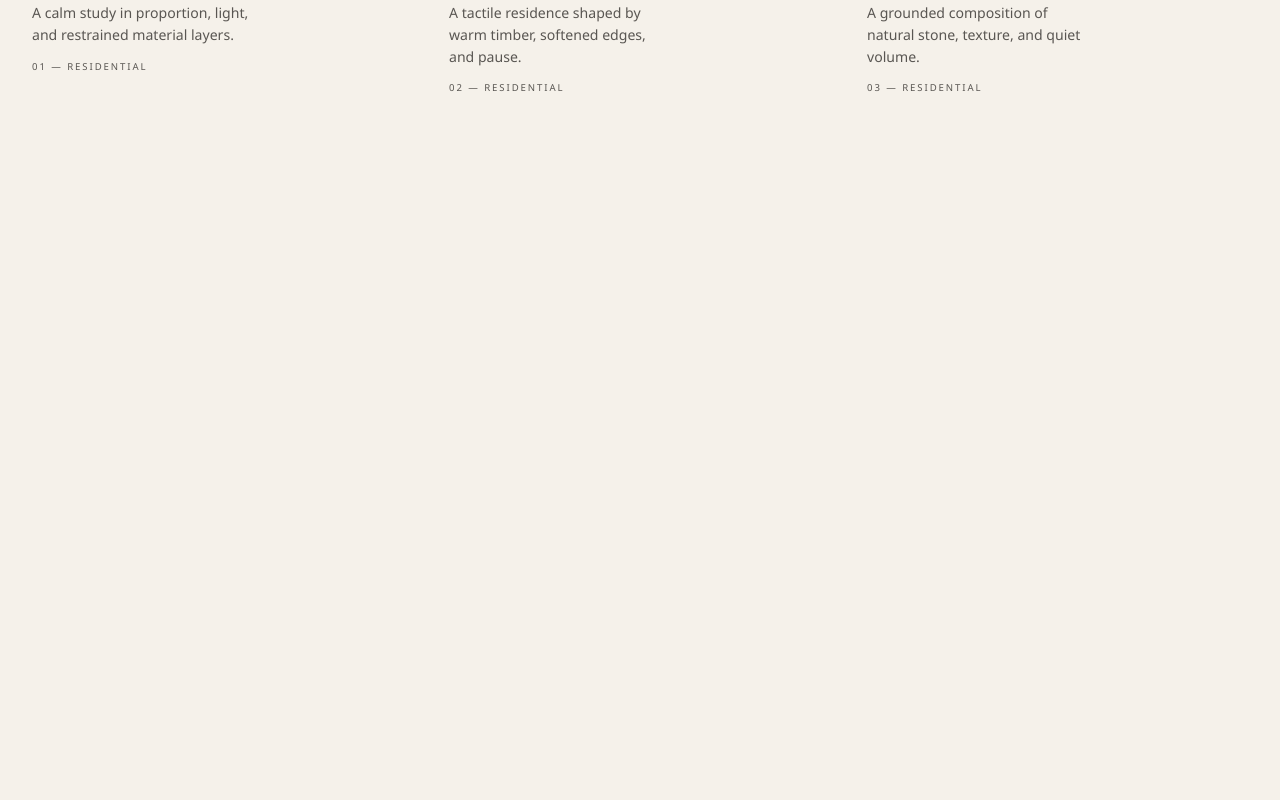
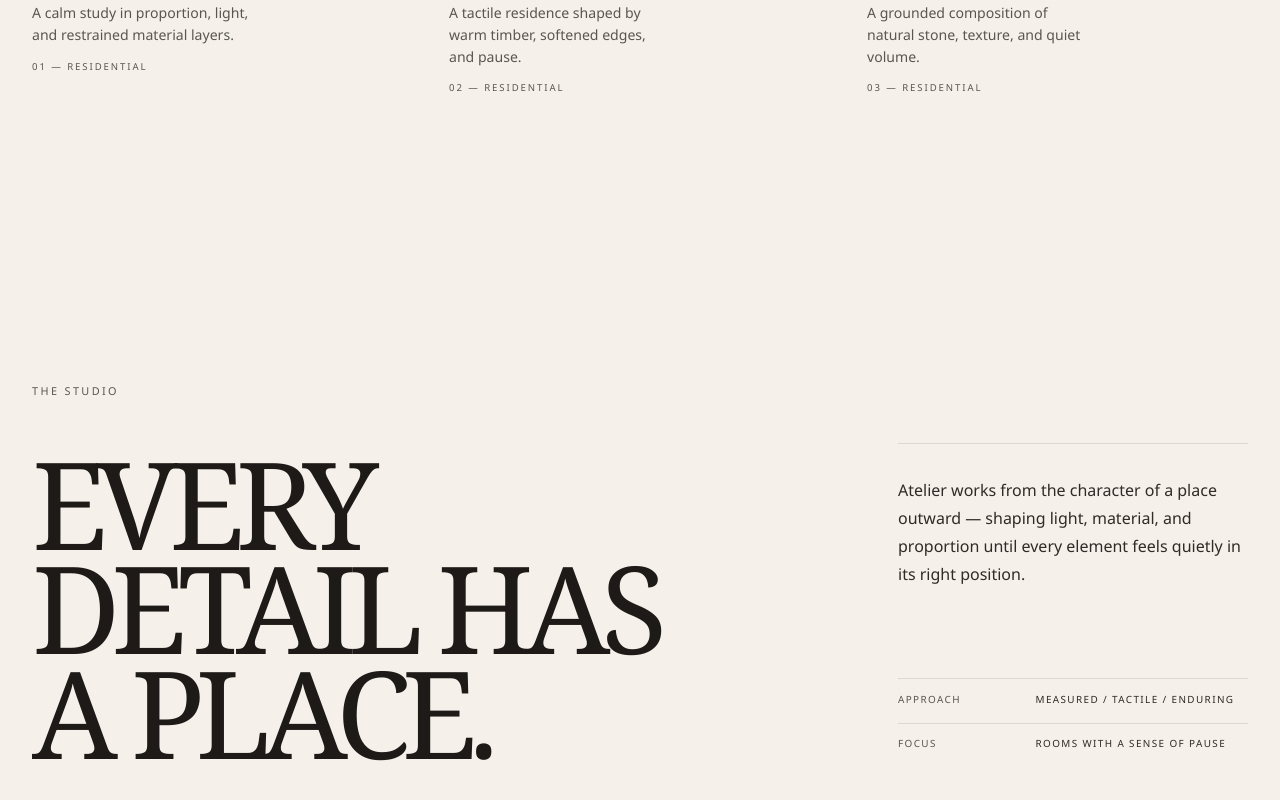
Before and after one commit to dharun-vs/InteriorDesignDemo, a React (Vite) app: page / in a window 1280 px wide. Shown: the part 2153-2953 px from the top of the page. Before the commit the page ends 2369 px from the top, so only its background shows below. Built offline with nearby package versions, Linux system fonts and the light colour scheme.

Commit message:
Add Studio section to page

```diff
--- a/src/App.tsx
+++ b/src/App.tsx
@@ -1,6 +1,7 @@
 import { Header } from './components/Header'
 import { Hero } from './components/Hero'
 import { Projects } from './components/Projects'
+import { Studio } from './components/Studio'
 
 function App() {
   return (
@@ -9,6 +10,7 @@ function App() {
       <main id="home" aria-label="Page content">
         <Hero />
         <Projects />
+        <Studio />
       </main>
     </div>
   )
```
